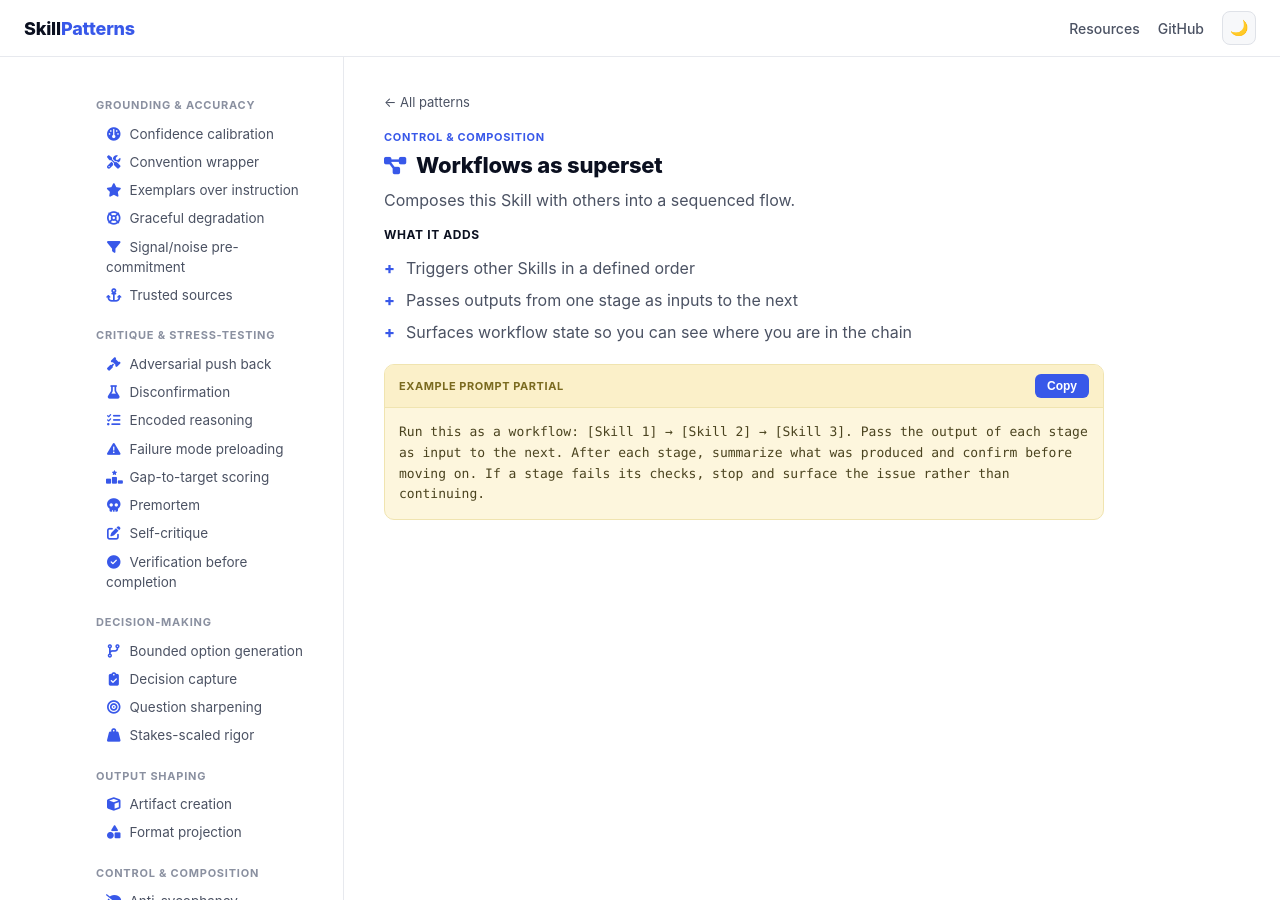
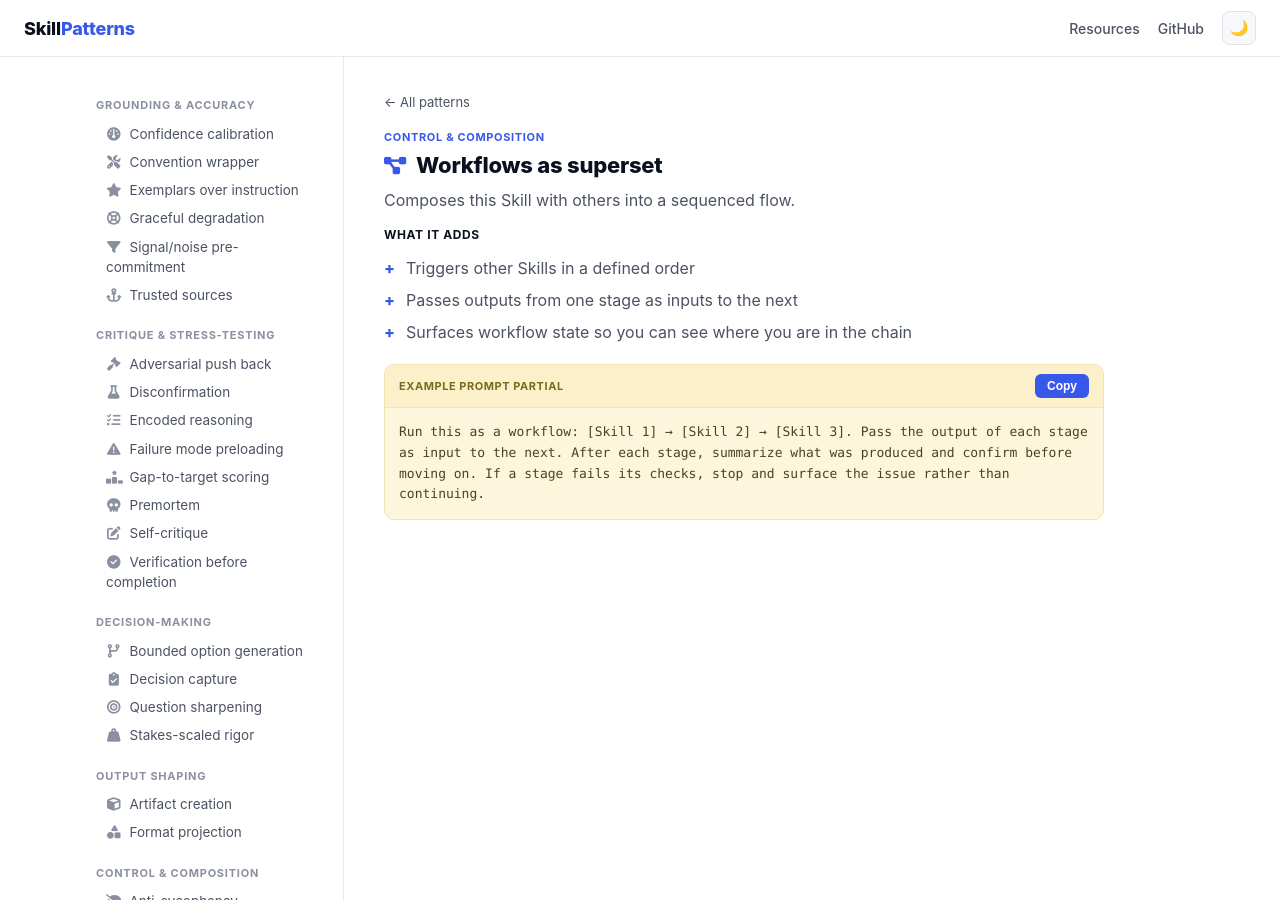
Before and after one commit to borkweb/skill-patterns, a Jekyll site: the page built from _patterns/workflows-as-superset.md, in a window 1280 px wide and 900 px high. Built offline with Jekyll 4.4.1, drawn with Linux system fonts in a browser that asks for light colours.

Commit message:
style: fade sidebar icons to gray (active stays highlighted)

```diff
--- a/assets/css/style.css
+++ b/assets/css/style.css
@@ -81,7 +81,7 @@ a:hover { text-decoration: underline; }
 .sidebar-cat a:hover { text-decoration: none; background: var(--bg-elevated); }
 .sidebar-cat a.is-active { background: var(--accent); color: var(--accent-contrast); font-weight: 600; }
 .sidebar-cat a.is-active:hover { background: var(--accent); }
-.sidebar-cat a i { display: inline-block; width: 1.15em; margin-right: 8px; text-align: center; color: var(--accent); }
+.sidebar-cat a i { display: inline-block; width: 1.15em; margin-right: 8px; text-align: center; color: var(--text-faint); }
 .sidebar-cat a.is-active i { color: inherit; }
 
 /* Content */
```
